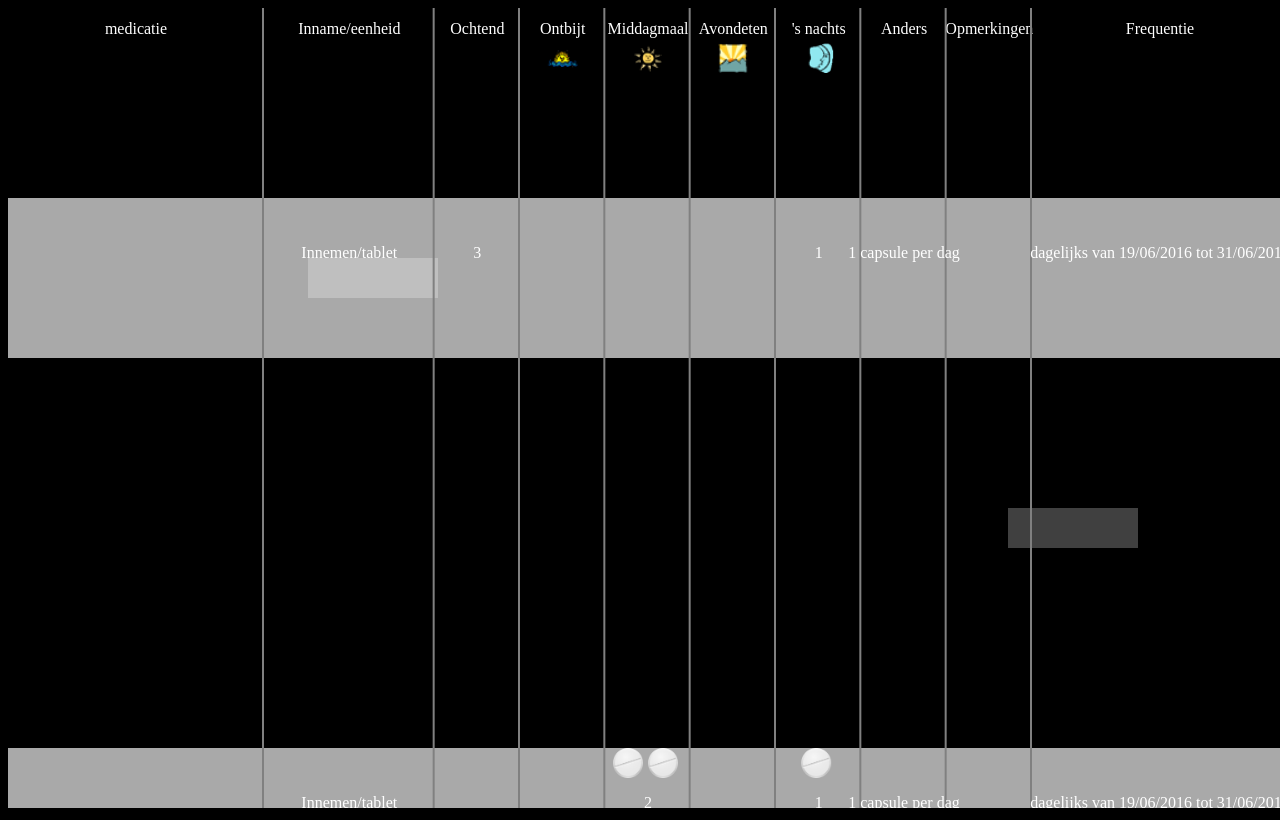
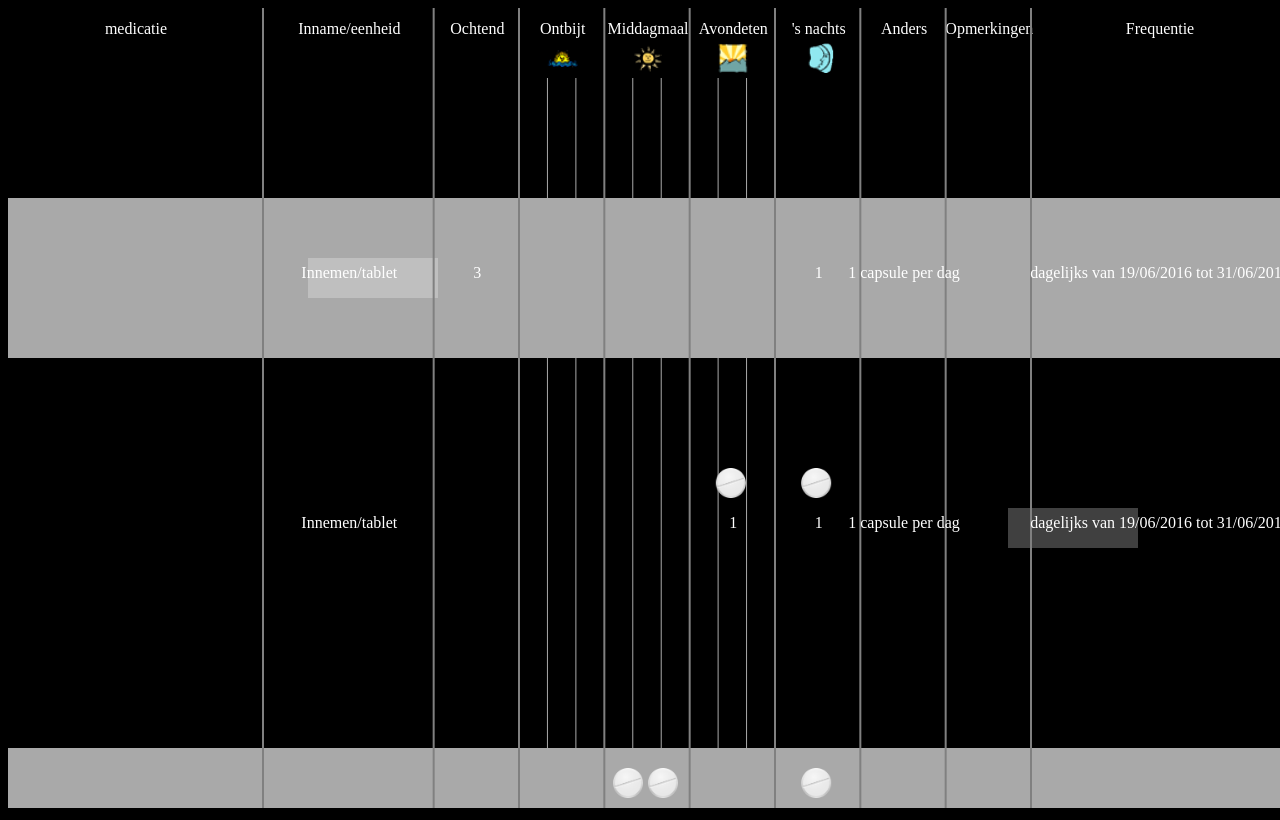
Before and after one commit to AugmentHCI/Interact2017, a website: page index.html in a window 1280 px wide. Drawn offline with nearby package versions, Linux system fonts and the light colour scheme.

Commit message:
added subdivision lines

```diff
--- a/css/style.css
+++ b/css/style.css
@@ -64,3 +64,13 @@ body {
     text-anchor: middle;
     fill: white;
 }
+
+.aux-line {
+    stroke-width: 2;
+    stroke: grey;
+}
+
+.sub-line {
+    stroke-width: 1;
+    stroke: darkgrey;
+}
--- a/data/dosageregimen.json
+++ b/data/dosageregimen.json
@@ -16,19 +16,22 @@
     "value": "Ontbijt",
     "weight": 1,
     "icon": "images/breakfast.png",
-    "showIcon": true
+    "showIcon": true,
+    "subdivision": 3
   },
   {"key": "lunch",
     "value": "Middagmaal",
     "weight": 1,
     "icon": "images/lunch.png",
-    "showIcon": true
+    "showIcon": true,
+    "subdivision": 3
   },
   {"key": "dinner",
     "value": "Avondeten",
     "weight": 1,
     "icon": "images/dinner.png",
-    "showIcon": true
+    "showIcon": true,
+    "subdivision": 3
   },
   {"key": "sleep",
     "value": "'s nachts",
--- a/data/janedoe.json
+++ b/data/janedoe.json
@@ -33,9 +33,10 @@
 
         },
         {
-          "name": "flixonase",
+          "name": "ibuprofene",
           "unit": "Innemen/tablet",
-          "sleep": 3,
+          "dinner": 1,
+          "sleep": 1,
           "other": "1 capsule per dag",
           "frequency": "dagelijks van 19/06/2016 tot 31/06/2016"
         }
--- a/js/schedule.js
+++ b/js/schedule.js
@@ -89,12 +89,33 @@
 
         auxLines.enter().append("line")
             .attr("class", "aux-line")
-            .attr("stroke-width", 2)
-            .attr("stroke", "grey")
             .attr("x1", d => d.startIndex * columnWidth - 1)
             .attr("y1", 0)
             .attr("x2", d => d.startIndex * columnWidth - 1)
             .attr("y2", height);
+
+        var subLines = textLayer.selectAll("line.sub-line").data(dosageregimen, d => d.name);
+
+        subLines.exit()
+            .attr("class", "exit")
+            .transition(t)
+            .style("fill-opacity", 1e-6)
+            .remove();
+
+        subLines.enter().each(function(d) {
+            if(d.subdivision !== undefined) {
+                var nbLines = d.subdivision;
+                console.log(d.subdivision);
+                for (var i = 1; i < d.subdivision; i++) {
+                    d3.select(this).append("line")
+                        .attr("class", "sub-line")
+                        .attr("x1", d.startIndex * columnWidth - 1 + i*columnWidth/nbLines)
+                        .attr("y1", (imageSize+padding) *2)
+                        .attr("x2", d.startIndex * columnWidth - 1 + i*columnWidth/nbLines)
+                        .attr("y2", height);
+                }
+            }
+        });
 
         setInterval(update, 1000);
         update();
@@ -199,6 +220,7 @@
                             for (i = 0; i < d.info.length; i++) {
                                 d3.select(this).append("tspan")
                                     .text(d.info[i][dr.key])
+                                    .attr("y", rectangleHeight/2)
                                     .attr("dy", i ? i*imageSize : 0)
                                     .attr("x", drx)
                                     .attr("class", "dosage-text");
@@ -222,7 +244,7 @@
                                     .attr("height", imageSize)
                                     .attr("id", i)
                                     .attr("x", (startX + i * (imageSize + padding) ))
-                                    .attr("y",  -2*imageSize)
+                                    .attr("y",  -2*imageSize + rectangleHeight/2)
                                     .attr("xlink:href",  d => {
                                         if (dr.showIcon !== undefined && d.icon !== undefined) {
                                             return "images/pills/" + d.icon + ".png";
```
